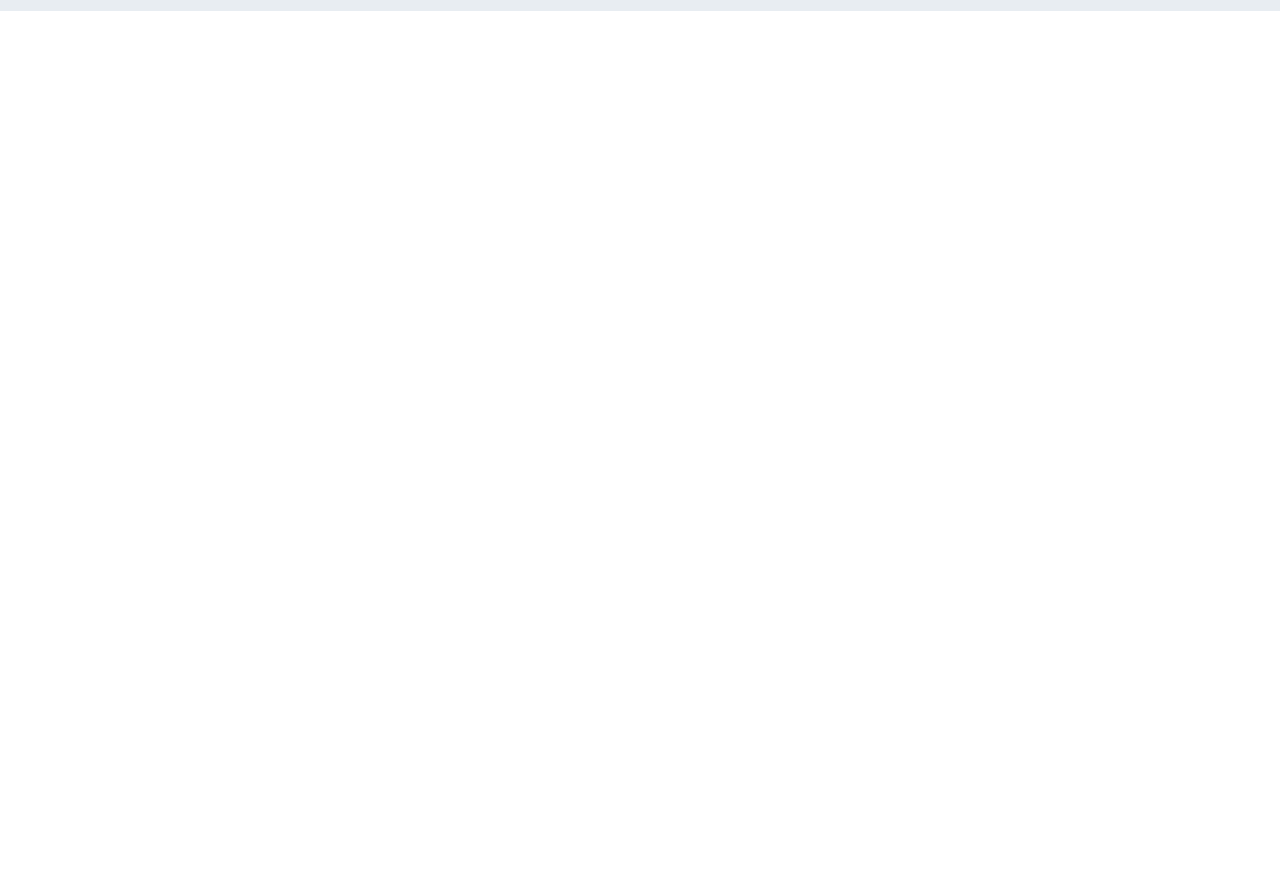
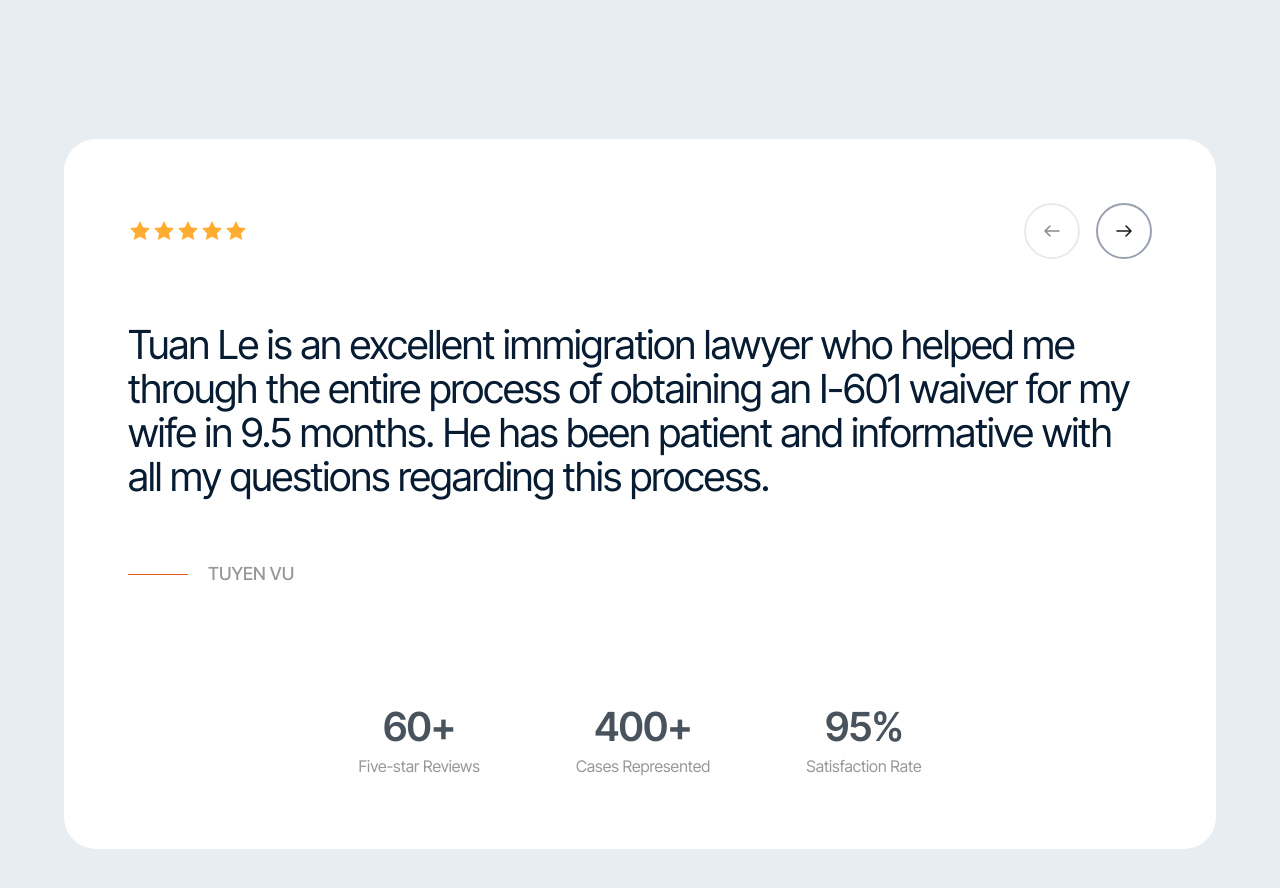
Before and after one commit to alihusayni/tll-next, a Next.js app: page / in a window 1280 px wide. Shown: the part 2640-3528 px from the top of the page. Before the commit the page ends 2651 px from the top, so only its background shows below. Built offline with nearby package versions, Linux system fonts and the light colour scheme.

Commit message:
testimonial section draft

```diff
--- a/app/page.tsx
+++ b/app/page.tsx
@@ -1,6 +1,7 @@
 import HeroSection from '@/components/organisms/hero-section';
 import AboutSection from '@/components/organisms/about-section';
 import CertificationSection from '@/components/organisms/certification-section';
+import TestimonialSection from '@/components/organisms/testimonial-section';
 
 export default function Home() {
     return (
@@ -8,6 +9,7 @@ export default function Home() {
             <HeroSection/>
             <CertificationSection/>
             <AboutSection/>
+            <TestimonialSection/>
         </>
     );
 }
--- /dev/null
+++ b/src/components/atoms/rating-star.tsx
@@ -0,0 +1,31 @@
+import React from 'react';
+
+interface RatingStarProps {
+  rating?: number;
+}
+
+const RatingStar: React.FC<RatingStarProps> = ({ rating = 5 }) => {
+  return (
+    <div
+      className="flex items-center"
+      aria-label={`${rating} out of 5 stars`}
+      role="img"
+    >
+      {Array.from({ length: 5 }, (_, i) => (
+        <svg
+          key={i}
+          width="24"
+          height="24"
+          viewBox="0 0 24 24"
+          fill={i < rating ? '#FFAD31' : '#D2D5D9'}
+          xmlns="http://www.w3.org/2000/svg"
+          className="w-6 h-6"
+        >
+          <path d="M12 2l3.09 6.26L22 9.27l-5 4.87 1.18 6.88L12 17.77l-6.18 3.25L7 14.14 2 9.27l6.91-1.01L12 2z" />
+        </svg>
+      ))}
+    </div>
+  );
+};
+
+export default RatingStar;
--- a/src/components/molecules/profile-images.tsx
+++ b/src/components/molecules/profile-images.tsx
@@ -8,14 +8,14 @@ export default function ProfileImages() {
         alt="Consultation image"
         width={332}
         height={412}
-        className="w-full lg:absolute lg:top-[27px] lg:right-0 lg:w-[332px] lg:h-[412px] rounded-[16px] object-cover"
+        className="w-[332px] h-[412px] lg:absolute lg:top-[27px] lg:right-0 lg:w-[332px] lg:h-[412px] rounded-[16px] object-cover grayscale"
       />
       <Image
         src="/assets/about/about_img_Tuan.png"
         alt="Tuan Le profile image"
         width={332}
         height={412}
-        className="w-full lg:absolute lg:top-[131px] lg:left-0 lg:w-[332px] lg:h-[412px] rounded-[16px] object-cover"
+        className="w-[332px] h-[412px] lg:absolute lg:top-[131px] lg:left-0 lg:w-[332px] lg:h-[412px] rounded-[16px] object-cover grayscale lg:transform-none transform translate-x-1/2"
       />
     </div>
   );
--- /dev/null
+++ b/src/components/molecules/testimonial-card.tsx
@@ -0,0 +1,75 @@
+import React from 'react';
+import Image from 'next/image';
+import RatingStar from '../atoms/rating-star';
+
+interface TestimonialProps {
+  quote: string;
+  author: string;
+  rating?: number;
+  image?: string;
+  onPrev: () => void;
+  onNext: () => void;
+  canPrev: boolean;
+  canNext: boolean;
+}
+
+const TestimonialCard: React.FC<TestimonialProps> = ({
+  quote,
+  author,
+  rating = 5,
+  image,
+  onPrev,
+  onNext,
+  canPrev,
+  canNext,
+}) => {
+  return (
+    <div className="flex flex-col gap-16">
+      <div className="flex justify-between items-center">
+        <RatingStar rating={rating} />
+        <div className="flex gap-4">
+          <button
+            onClick={onPrev}
+            disabled={!canPrev}
+            className="w-14 h-14 rounded-[30px] border-2 border-gray-300 flex items-center justify-center disabled:opacity-50 hover:bg-gray-50"
+          >
+            <svg width="16" height="12" viewBox="0 0 16 12" fill="none" xmlns="http://www.w3.org/2000/svg">
+              <path d="M15 6L1 6M1 6L6 11M1 6L6 1" stroke="currentColor" strokeWidth="1.5" strokeLinecap="round" strokeLinejoin="round"/>
+            </svg>
+          </button>
+          <button
+            onClick={onNext}
+            disabled={!canNext}
+            className="w-14 h-14 rounded-[30px] border-2 border-gray-400 flex items-center justify-center disabled:opacity-50 hover:bg-gray-50"
+          >
+            <svg width="16" height="12" viewBox="0 0 16 12" fill="none" xmlns="http://www.w3.org/2000/svg">
+              <path d="M1 6L15 6M15 6L10 1M15 6L10 11" stroke="currentColor" strokeWidth="1.5" strokeLinecap="round" strokeLinejoin="round"/>
+            </svg>
+          </button>
+        </div>
+      </div>
+      <p className="font-['Inter_Tight'] font-normal text-[40px] leading-[1.1] tracking-[-0.02em] text-[#071C32]">
+        {quote}
+      </p>
+      <div className="flex items-center gap-5">
+        {image && (
+          <Image
+            src={image}
+            alt={author}
+            className="w-12 h-12 rounded-full object-cover"
+            width={48}
+            height={48}
+          />
+        )}
+        <div className="flex items-center gap-5">
+          <div className="w-[60px] h-[1.4px] bg-[#E55B1E]"></div>
+          <span className="font-['Inter_Tight'] font-medium text-lg leading-[1.222] uppercase text-[#969799]">
+            {author}
+          </span>
+        </div>
+      </div>
+    </div>
+  );
+};
+
+export default TestimonialCard;
--- /dev/null
+++ b/src/components/organisms/testimonial-section.tsx
@@ -0,0 +1,84 @@
+'use client';
+
+import React, { useState } from 'react';
+import TestimonialCard from '../molecules/testimonial-card';
+
+interface TestimonialData {
+  quote: string;
+  author: string;
+  rating?: number;
+  image?: string;
+}
+
+const testimonials: TestimonialData[] = [
+  {
+    quote: "Tuan Le is an excellent immigration lawyer who helped me through the entire process of obtaining an I-601 waiver for my wife in 9.5 months. He has been patient and informative with all my questions regarding this process.",
+    author: "Tuyen Vu",
+    rating: 5,
+  },
+  {
+    quote: "Outstanding service and expertise. Tuan handled my complex case with professionalism and care. Highly recommend!",
+    author: "John Doe",
+    rating: 5,
+  },
+  {
+    quote: "From start to finish, Tuan provided clear guidance and support. My immigration process was smooth thanks to his knowledge.",
+    author: "Jane Smith",
+    rating: 5,
+  },
+];
+
+const statistics = [
+  { value: "60+", description: "Five-star Reviews" },
+  { value: "400+", description: "Cases Represented" },
+  { value: "95%", description: "Satisfaction Rate" },
+];
+
+const TestimonialSection: React.FC = () => {
+  const [currentIndex, setCurrentIndex] = useState(0);
+
+  const prev = () => {
+    if (currentIndex > 0) {
+      setCurrentIndex(currentIndex - 1);
+    }
+  };
+
+  const next = () => {
+    if (currentIndex < testimonials.length - 1) {
+      setCurrentIndex(currentIndex + 1);
+    }
+  };
+
+  const canPrev = currentIndex > 0;
+  const canNext = currentIndex < testimonials.length - 1;
+
+  return (
+    <section className="bg-[#E8EDF2] py-32 px-16">
+      <div className="max-w-[1512px] mx-auto">
+        <div className="bg-white rounded-[32px] p-16 flex flex-col gap-28">
+          <TestimonialCard
+            {...testimonials[currentIndex]}
+            onPrev={prev}
+            onNext={next}
+            canPrev={canPrev}
+            canNext={canNext}
+          />
+          <div className="flex justify-center flex-wrap gap-20">
+            {statistics.map((stat, index) => (
+              <div key={index} className="flex flex-col items-center gap-1.5 p-2">
+                <span className="font-['Inter_Tight'] font-semibold text-[40px] leading-[1.1] tracking-[-0.02em] text-[#49535D]">
+                  {stat.value}
+                </span>
+                <span className="font-['Inter_Tight'] font-normal text-base leading-[1.375] text-[#969799]">
+                  {stat.description}
+                </span>
+              </div>
+            ))}
+          </div>
+        </div>
+      </div>
+    </section>
+  );
+};
+
+export default TestimonialSection;
```
